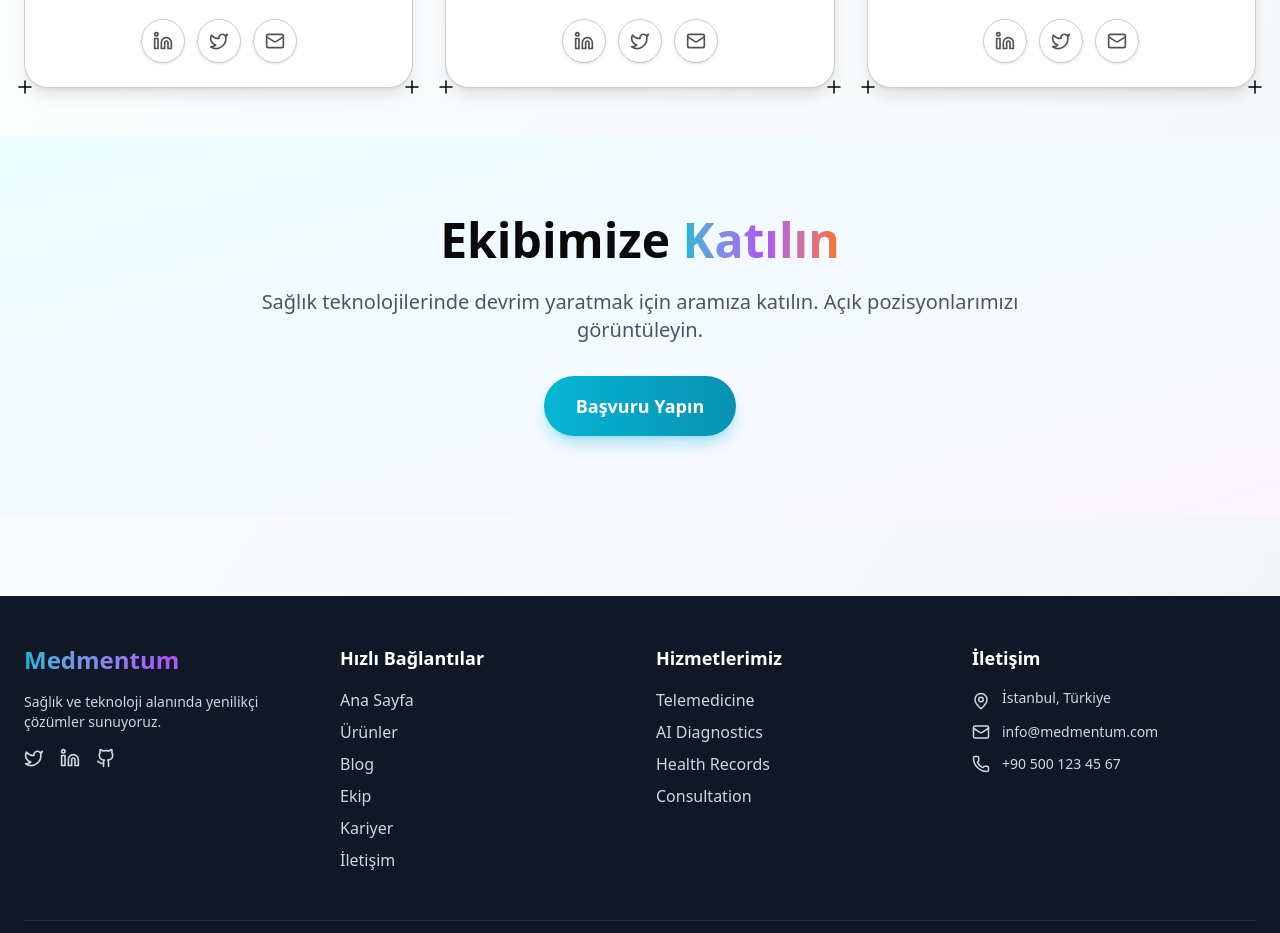
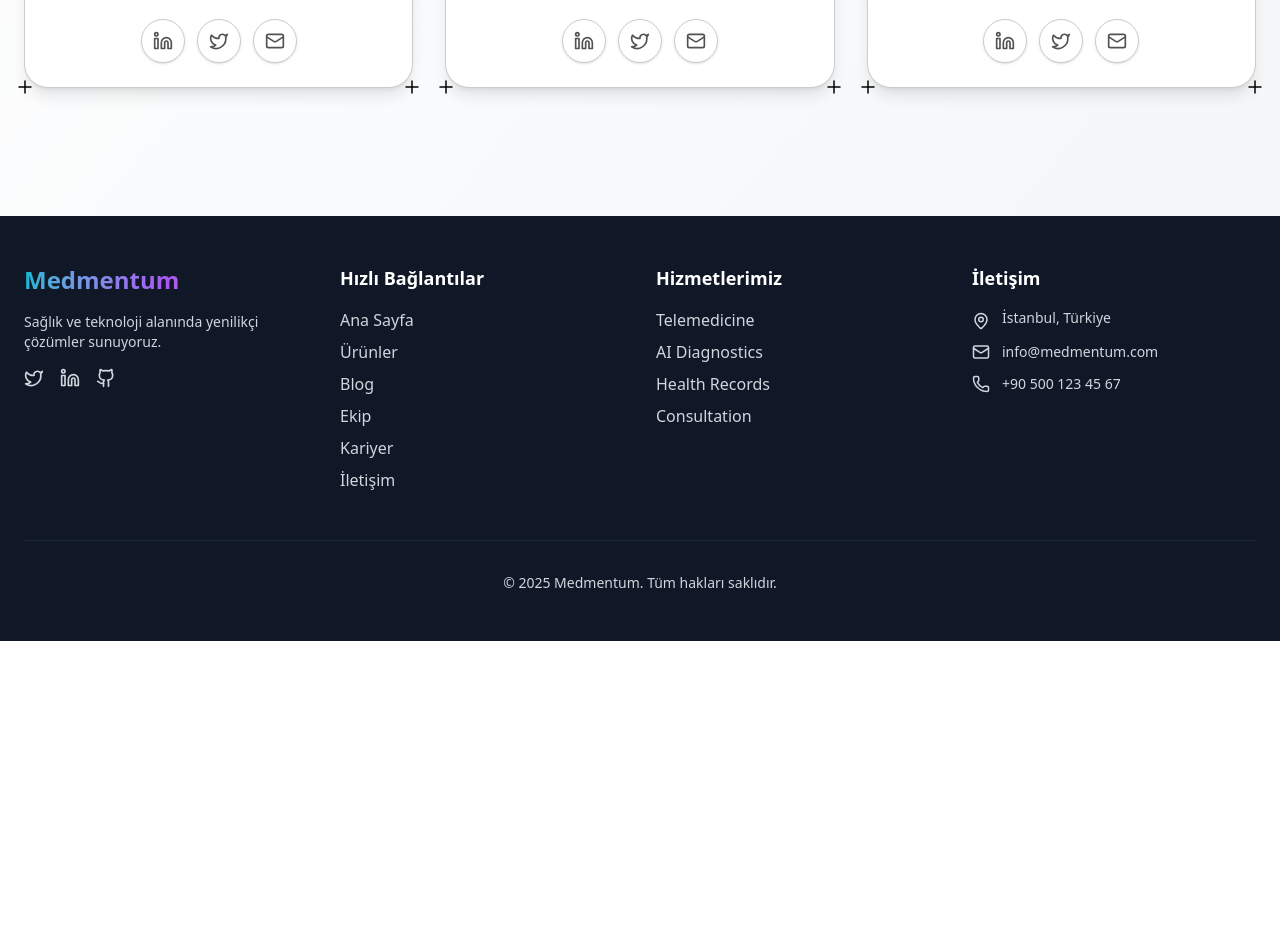
Before and after one commit to bsyilmaz/medmentum, a React (Vite) app: page /team in a window 1280 px wide. Shown: the part 880-1813 px from the top of the page. After the commit the page ends 1521 px from the top, so only its background shows below. Built offline with nearby package versions, Linux system fonts and the light colour scheme.

Commit message:
Ekip sayfasından 'Ekibimize Katılın' bölümü kaldırıldı

```diff
--- a/src/pages/Team.jsx
+++ b/src/pages/Team.jsx
@@ -79,30 +79,6 @@ const Team = () => {
         </div>
       </section>
 
-      {/* Join Us Section */}
-      <section className="py-20 bg-gradient-to-br from-primary-50 to-secondary-50">
-        <div className="container mx-auto px-6">
-          <FadeIn>
-            <div className="text-center max-w-3xl mx-auto">
-              <h2 className="text-4xl md:text-5xl font-bold mb-6">
-                Ekibimize <span className="text-gradient">Katılın</span>
-              </h2>
-              <p className="text-xl text-gray-600 mb-8">
-                Sağlık teknolojilerinde devrim yaratmak için aramıza katılın.
-                Açık pozisyonlarımızı görüntüleyin.
-              </p>
-              <motion.a
-                href="mailto:kariyer@medmentum.com"
-                whileHover={{ scale: 1.05 }}
-                whileTap={{ scale: 0.95 }}
-                className="inline-block px-8 py-4 bg-gradient-to-r from-primary-500 to-primary-600 text-white rounded-full font-semibold text-lg shadow-lg shadow-primary-500/30"
-              >
-                Başvuru Yapın
-              </motion.a>
-            </div>
-          </FadeIn>
-        </div>
-      </section>
     </div>
   )
 }
```
